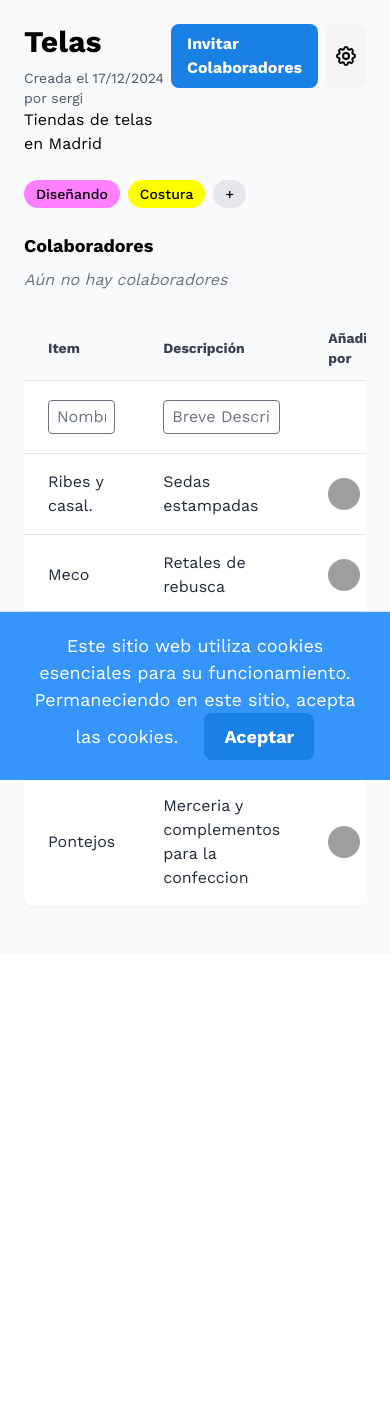
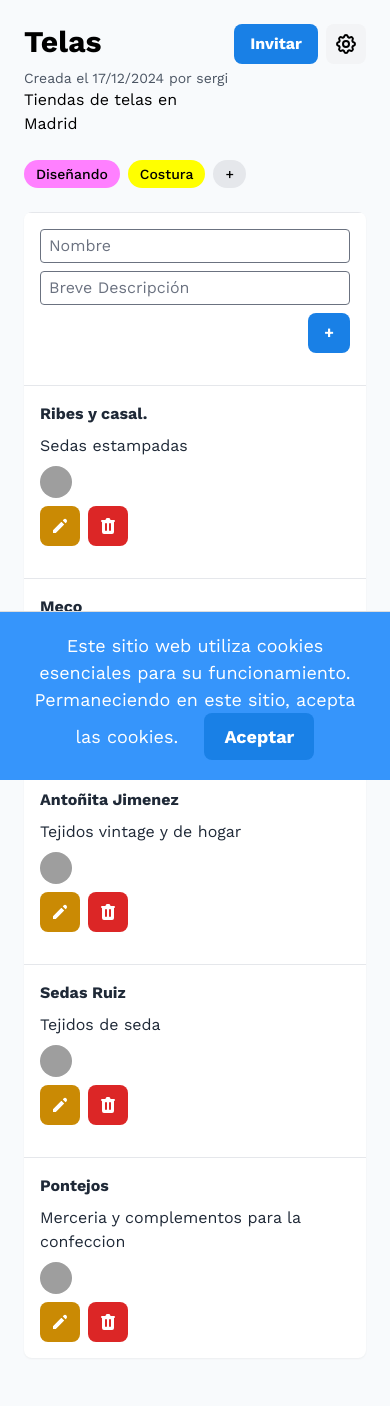
Before and after one commit to SergioP-S/Django-TFC, a Django app: page /lists/3/ in a window 390 px wide. Shown: the part 64-1470 px from the top of the page. Before the commit the page ends 971 px from the top, so only its background shows below. Run offline with Django 5.2, Linux system fonts and the light colour scheme; a user stored in the database is signed in; data comes from the database, SQL or seed files in the repository; both versions use the stored data as it was after the commit; some libraries are stand-ins or nearby versions; grey boxes are pictures that could not be loaded.

Commit message:
Añadidos nuevos íconos SVG y mejoras en las plantillas de verificación de correo y restablecimiento de contraseña. Se actualizó el formulario de modificación de listas para permitir descripciones opcionales y se ajustó la lógica de verificación de correo para usuarios autenticados.

```diff
--- a/DJANGO-TAREAS/auth_app/templates/reset_password_confirm.html
+++ b/DJANGO-TAREAS/auth_app/templates/reset_password_confirm.html
@@ -1,16 +1,16 @@
 {% extends "base.html" %}
 
 {% block content %}
-<div class="container mx-auto py-10 flex justify-center items-center min-h-screen">
+<div class="container mx-auto py-10 flex justify-center items-center">
     <div class="bg-white rounded-lg shadow-md p-6 w-full max-w-md">
-        <h2 class="text-[#0e141b] text-2xl font-bold mb-4">Set New Password</h2>
+        <h2 class="text-[#0e141b] text-2xl font-bold mb-4">Reestablecer Contraseña</h2>
         {% if error %}
             <p class="text-red-600 mb-4">{{ error }}</p>
         {% else %}
             <form method="post">
                 {% csrf_token %}
                 {{ form.as_p }}
-                <button class="bg-[#1980e6] text-white font-bold py-2 px-4 rounded-lg w-full mt-4" type="submit">Set New Password</button>
+                <button class="bg-[#1980e6] text-white font-bold py-2 px-4 rounded-lg w-full mt-4" type="submit">Cambiar</button>
             </form>
         {% endif %}
     </div>
--- a/DJANGO-TAREAS/auth_app/views.py
+++ b/DJANGO-TAREAS/auth_app/views.py
@@ -160,6 +160,8 @@ def signin(request):
 
 
 def verify_mail(request):
+    if request.user.is_authenticated:
+        raise Http404("Page not found")
     key = request.GET.get('key')
     if key and key == request.session.get('verification_key'):
         expiration_date = datetime.fromisoformat(request.session.get('expiration_date'))
--- a/DJANGO-TAREAS/lists/forms.py
+++ b/DJANGO-TAREAS/lists/forms.py
@@ -26,7 +26,7 @@ class ModifyListForm(ModelForm):
         fields = ['name', 'description', 'is_public']
         widgets = {
             'name': TextInput(attrs={'placeholder': 'Nombre de la lista', 'class': 'w-full p-2 border rounded'}),
-            'description': TextInput(attrs={'placeholder': 'Descripción', 'class': 'w-full p-2 border rounded'}),
+            'description': TextInput(attrs={'placeholder': 'Descripción (opcional)', 'class': 'w-full p-2 border rounded'}),
             'is_public': CheckboxInput(attrs={'class': 'mr-2'}),
         }
 
--- a/DJANGO-TAREAS/lists/models.py
+++ b/DJANGO-TAREAS/lists/models.py
@@ -30,7 +30,7 @@ class List(models.Model):
         __str__: Returns a string representation of the list, including its name and the username of its creator.
     """
     name = models.CharField(max_length=50)
-    description = models.CharField(max_length=256)
+    description = models.CharField(max_length=256, blank=True, null=True)
     creator = models.ForeignKey(User, on_delete=models.CASCADE, related_name="created_lists")
     created_on = models.DateTimeField(auto_now_add=True)
     collaborators = models.ManyToManyField(User, related_name="collaborated_lists", blank=True)
--- a/DJANGO-TAREAS/lists/templates/create_list.html
+++ b/DJANGO-TAREAS/lists/templates/create_list.html
@@ -1,7 +1,7 @@
 {% extends 'base.html' %}
 
 {% block content %}
-<div class="container mx-auto py-10 flex justify-center items-center">
+<div class="container mx-auto py-10 flex justify-center items-center px-4 sm:px-6 lg:px-8">
     <div class="bg-white rounded-lg shadow-md p-6 w-full max-w-lg">
         <h1 class="text-[#0e141b] text-2xl font-bold mb-4">Crear Lista</h1>
         <p class="text-[#4e7397] mb-4">Tu familia o amigos podrán añadir items, o consultar los que ya estén.</p>
--- a/DJANGO-TAREAS/lists/templates/list_details.html
+++ b/DJANGO-TAREAS/lists/templates/list_details.html
@@ -17,7 +17,7 @@
         {% if request.user == list.creator or request.user in list.collaborators.all %}
         <div class="flex gap-2">
             <a class="bg-[#1980e6] text-white font-bold py-2 px-4 rounded-lg flex items-center justify-center" href="#" id="share-list-button">
-                Invitar Colaboradores
+                Invitar
             </a>
             <button class="bg-gray-100 hover:bg-gray-200 p-2 rounded-lg" id="toggle-admin-panel">
                 <svg xmlns="http://www.w3.org/2000/svg" class="h-6 w-6" fill="none" viewBox="0 0 24 24" stroke="currentColor">
@@ -41,45 +41,17 @@
         {% endif %}
     </div>
 
-
     <div id="add-tag-form" class="hidden mb-6">
         <form action="/lists/{{list.id}}/add_tag/" method="post" class="flex items-center gap-2">
             {% csrf_token %}
             <input type="text" name="name" placeholder="Nombre del Tag" class="border rounded px-2 py-1">
-            <select name="color" class="border rounded px-2 py-1">
-                <option value="#FF0000" style="background-color: #FF0000; color: white;">Rojo</option>
-                <option value="#00FF00" style="background-color: #00FF00; color: black;">Verde</option>
-                <option value="#0000FF" style="background-color: #0000FF; color: white;">Azul</option>
-                <option value="#FFFF00" style="background-color: #FFFF00; color: black;">Amarillo</option>
-                <option value="#FFA500" style="background-color: #FFA500; color: black;">Naranja</option>
-                <option value="#FFC0CB" style="background-color: #FF80FF; color: black;">Rosa</option>
-                <option value="#800080" style="background-color: #800080; color: white;">Morado</option>
-                <option value="#00FFFF" style="background-color: #00FFFF; color: black;">Cian</option>
-            </select>
+            <input type="color" name="color" class="border rounded px-2 py-1">
             <button type="submit" class="bg-[#1980e6] text-white font-bold py-2 px-4 rounded-lg">Añadir</button>
         </form>
     </div>
 
-    <div class="mb-6">
-        <h3 class="text-lg font-bold mb-2">Colaboradores</h3>
-        <div class="flex items-center space-x-2">
-            {% if list.collaborators.count == 0 %}
-                <span class="text-gray-500 italic">Aún no hay colaboradores</span>
-            {% else %}
-                {% for collaborator in list.collaborators.all|slice:":5" %}
-                    <a href="{% url 'user_details' collaborator.username %}" title="{{ collaborator.username }}">
-                        <img src="{{ collaborator.profile.pic.url }}" class="rounded-full w-10 h-10" alt="{{ collaborator.username }}">
-                    </a>
-                {% endfor %}
-                {% if list.collaborators.count > 5 %}
-                    <span class="rounded-full w-10 h-10 bg-gray-200 flex items-center justify-center text-gray-600 cursor-pointer" id="more-collaborators">+{{ list.collaborators.count|add:"-5" }}</span>
-                {% endif %}
-            {% endif %}
-        </div>
-    </div>
-
-
     <div class="bg-white shadow-sm rounded-lg overflow-hidden mb-6" id="items-container">
+        <div class="hidden sm:block">
             <table class="table-auto w-full text-left">
                 <thead>
                     <tr class="bg-gray-50">
@@ -98,7 +70,7 @@
                                 <input type="text" name="name" placeholder="Nombre" class="w-full border rounded px-2 py-1">
                             </td>
                             <td class="px-6 py-4 text-gray-800">
-                            <input type="text" name="description" placeholder="Breve Descripción (opcional)" class="w-full border rounded px-2 py-1">
+                                <input type="text" name="description" placeholder="Breve Descripción" class="w-full border rounded px-2 py-1">
                             </td>
                             <td class="px-6 py-4 text-gray-800">
 
@@ -116,7 +88,7 @@
                         {% for item in items %}
                             <tr id="item-row-{{ item.id }}" class="border-t hover:bg-gray-50">
                                 <td class="px-6 py-4 text-gray-800">{{ item.name }}</td>
-                            <td class="px-6 py-4 text-gray-800">{{ item.description|default_if_none:"" }}</td>
+                                <td class="px-6 py-4 text-gray-800">{{ item.description|default:"" }}</td>
                                 <td class="px-6 py-4 text-gray-800">
                                     <a href="{% url 'user_details' item.added_by.username %}" class="flex items-center">
                                         <img src="{{ item.added_by.profile.pic.url }}" class="w-8 h-8 rounded-full mr-2" alt="{{item.added_by.username}}">
@@ -152,7 +124,7 @@
                                         <input type="text" name="name" value="{{ item.name }}" class="w-full border rounded px-2 py-1">
                                     </td>
                                     <td class="px-6 py-4 text-gray-800">
-                                    <input type="text" name="description" value="{{ item.description|default_if_none:"" }}" class="w-full border rounded px-2 py-1">
+                                        <input type="text" name="description" value="{{ item.description }}" class="w-full border rounded px-2 py-1">
                                     </td>
                                     <td class="px-6 py-4 text-gray-800">
 
@@ -177,6 +149,86 @@
                     {% endif %}
                 </tbody>
             </table>
+        </div>
+        <div class="block sm:hidden">
+            <div class="space-y-4">
+                <div class="border-t hover:bg-gray-50 p-4">
+                    <!-- Add item form -->
+                    <form action="/lists/{{list.id}}/add_item/" method="post">
+                        {% csrf_token %}
+                        <div class="mb-2">
+                            <input type="text" name="name" placeholder="Nombre" class="w-full border rounded px-2 py-1">
+                        </div>
+                        <div class="mb-2">
+                            <input type="text" name="description" placeholder="Breve Descripción" class="w-full border rounded px-2 py-1">
+                        </div>
+                        <div class="flex justify-end">
+                            <button type="submit" class="bg-[#1980e6] text-white font-bold py-2 px-4 rounded-lg">+</button>
+                        </div>
+                    </form>
+                </div>
+                {% if items|length == 0 %}
+                    <div class="text-gray-500 text-center italic">
+                        ¡Añade tu primer item!
+                    </div>
+                {% else %}
+                    {% for item in items %}
+                        <div id="item-info-{{ item.id }}" class="border-t hover:bg-gray-50 p-4">
+                            <div class="mb-2 text-gray-800 font-bold">{{ item.name }}</div>
+                            <div class="mb-2 text-gray-800">{{ item.description|default:"" }}</div>
+                            <div class="mb-2 text-gray-800">
+                                <a href="{% url 'user_details' item.added_by.username %}" class="flex items-center">
+                                    <img src="{{ item.added_by.profile.pic.url }}" class="w-8 h-8 rounded-full mr-2" alt="{{item.added_by.username}}">
+
+                                </a>
+                            </div>
+                            <div class="flex gap-2">
+                                {% if item.added_by == request.user %}
+                                    <button class="bg-yellow-600 text-white font-bold py-2 rounded-lg h-10 w-10 flex items-center justify-center" title="Editar" onclick="showModifyForm({{ item.id }})">
+                                        <svg xmlns="http://www.w3.org/2000/svg" class="h-5 w-5" viewBox="0 0 20 20" fill="currentColor">
+                                            <path d="M13.586 3.586a2 2 0 112.828 2.828l-.793.793-2.828-2.828.793-.793zM11.379 5.793L3 14.172V17h2.828l8.38-8.379-2.83-2.828z" />
+                                        </svg>
+                                    </button>
+                                {% endif %}
+                                {% if item.added_by == request.user or list.creator == request.user %}
+                                    <form class="inline-block" action="{% url 'delete_item' list_id=list.id item_id=item.id %}" method="post" onsubmit="return confirmSend(event, this, '¿Quieres eliminar este item?')">
+                                        {% csrf_token %}
+                                        <button class="bg-red-600 text-white font-bold py-2 rounded-lg h-10 w-10 flex items-center justify-center" title="Borrar">
+                                            <svg xmlns="http://www.w3.org/2000/svg" class="h-5 w-5" viewBox="0 0 20 20" fill="currentColor">
+                                                <path fill-rule="evenodd" d="M9 2a1 1 0 00-.894.553L7.382 4H4a1 1 0 000 2v10a2 2 0 002 2h8a2 2 0 002-2V6a1 1 0 100-2h-3.382l-.724-1.447A1 1 0 0011 2H9zM7 8a1 1 0 012 0v6a1 1 0 11-2 0V8zm5-1a1 1 0 00-1 1v6a1 1 0 102 0V8a1 1 0 00-1-1z" clip-rule="evenodd" />
+                                            </svg>
+                                        </button>
+                                    </form>
+                                {% endif %}
+                            </div>
+                        </div>
+                        <div id="modify-form-{{ item.id }}-sm" class="hidden border-t hover:bg-gray-50 p-4">
+                            <form action="{% url 'modify_item' list_id=list.id item_id=item.id %}" method="post">
+                                {% csrf_token %}
+                                <div class="mb-2">
+                                    <input type="text" name="name" value="{{ item.name }}" class="w-full border rounded px-2 py-1">
+                                </div>
+                                <div class="mb-2">
+                                    <input type="text" name="description" value="{{ item.description }}" class="w-full border rounded px-2 py-1">
+                                </div>
+                                <div class="flex gap-2">
+                                    <button type="submit" class="bg-green-500 text-white font-bold py-2 rounded-lg h-10 w-10 flex items-center justify-center" title="Guardar cambios">
+                                        <svg xmlns="http://www.w3.org/2000/svg" class="h-5 w-5" viewBox="0 0 20 20" fill="currentColor">
+                                            <path fill-rule="evenodd" d="M10 18a8 8 0 100-16 8 8 0 000 16zm-1.707-7.707a1 1 0 011.414 0L10 11.586l2.293-2.293a1 1 0 111.414 1.414l-3 3a1 1 0 01-1.414 0l-1.5-1.5a1 1 0 010-1.414z" clip-rule="evenodd" />
+                                        </svg>
+                                    </button>
+                                    <button type="button" class="bg-red-500 text-white font-bold py-2 rounded-lg h-10 w-10 flex items-center justify-center" onclick="hideModifyForm({{ item.id }})" title="Descartar cambios">
+                                        <svg xmlns="http://www.w3.org/2000/svg" class="h-5 w-5" viewBox="0 0 20 20" fill="currentColor">
+                                            <path fill-rule="evenodd" d="M10 18a8 8 0 100-16 8 8 0 000 16zm3.707-10.707a1 1 0 00-1.414-1.414L10 8.586 7.707 6.293a1 1 0 00-1.414 1.414L8.586 10l-2.293 2.293a1 1 0 001.414 1.414L10 11.414l2.293 2.293a1 1 0 001.414-1.414L11.414 10l2.293-2.293z" clip-rule="evenodd" />
+                                        </svg>
+                                    </button>
+                                </div>
+                            </form>
+                        </div>
+                    {% endfor %}
+                {% endif %}
+            </div>
+        </div>
     </div>
 
     <div id="admin-panel" class="hidden bg-white shadow-sm rounded-lg p-6">
@@ -207,13 +259,6 @@
                     </button>
                 </form>
             </div>
-        {% elif request.user in list.collaborators.all %}
-            <form method="POST" action="{% url 'leave_list' list_id=list.id %}" onsubmit="return confirmSend(event, this, '¿Quieres dejar de colaborar en esta lista?')">
-                {% csrf_token %}
-                <button type="submit" class="w-full bg-red-100 hover:bg-red-200 text-red-800 font-semibold py-2 px-4 rounded-lg">
-                    Dejar de Colaborar
-                </button>
-            </form>
         {% else %}
             <p class="text-red-600">No tienes permisos para realizar esta acción</p>
         {% endif %}
@@ -249,11 +294,15 @@ document.addEventListener('DOMContentLoaded', function() {
     window.showModifyForm = function(itemId) {
         document.getElementById('item-row-' + itemId).classList.add('hidden');
         document.getElementById('modify-form-' + itemId).classList.remove('hidden');
+        document.getElementById('item-info-' + itemId).classList.add('hidden');
+        document.getElementById('modify-form-' + itemId + '-sm').classList.remove('hidden');
     };
 
     window.hideModifyForm = function(itemId) {
         document.getElementById('item-row-' + itemId).classList.remove('hidden');
         document.getElementById('modify-form-' + itemId).classList.add('hidden');
+        document.getElementById('item-info-' + itemId).classList.remove('hidden');
+        document.getElementById('modify-form-' + itemId + '-sm').classList.add('hidden');
     };
 
     window.confirmSend = function(event, form, message) {
@@ -281,7 +330,7 @@ document.addEventListener('DOMContentLoaded', function() {
             .then(response => response.json())
             .then(data => {
                 Swal.fire({
-                    title: 'Compartir Lista',
+                    title: 'Invita colaboradores',
                     html: `
                         <div class="flex justify-center mb-4">
                             <button onclick="copyToClipboard('${data.share_url}')" class="bg-blue-500 hover:bg-blue-600 text-white font-bold py-2 px-4 rounded-lg transition duration-200">
@@ -338,9 +387,10 @@ document.addEventListener('DOMContentLoaded', function() {
                             <input type="text" name="name" value="${data.name}" class="w-full border rounded px-2 py-1 mb-2" placeholder="Nombre de la Lista">
                             <textarea name="description" class="w-full border rounded px-2 py-1 mb-2" placeholder="Descripción">${data.description}</textarea>
                             <div class="flex items-center mb-2">
-                                <input type="checkbox" name="is_public" id="is_public" ${data.is_public ? 'checked' : ''}>
-                                <label for="is_public" class="ml-2">Lista Pública</label>
+                                <input type="checkbox" name="is_public" id="is_public" ${data.is_public ? 'checked' : ''} class="mr-2">
+                                <label for="is_public">Lista Pública</label>
                             </div>
+                            <p class="text-red-600 text-sm mb-2">Advertencia: Cualquier usuario podrá ver la lista y su contenido si esta es pública.</p>
                             <div id="tags-container">${tagsHtml}</div>
                             <button type="submit" class="bg-green-500 text-white font-bold py-2 px-4 rounded-lg">Guardar Cambios</button>
                         </form>
@@ -407,33 +457,6 @@ document.addEventListener('DOMContentLoaded', function() {
             }
         });
     };
-
-    const moreCollaboratorsButton = document.getElementById('more-collaborators');
-    if (moreCollaboratorsButton) {
-        moreCollaboratorsButton.addEventListener('click', function() {
-            fetch("{% url 'get_collaborators' list_id=list.id %}")
-                .then(response => response.json())
-                .then(data => {
-                    let collaboratorsHtml = '';
-                    data.collaborators.forEach(collaborator => {
-                        collaboratorsHtml += `
-                            <div class="flex items-center mb-2">
-                                <img src="${collaborator.profile_pic}" class="rounded-full w-10 h-10 mr-2" alt="${collaborator.username}">
-                                <span>${collaborator.username}</span>
-                            </div>
-                        `;
-                    });
-
-                    Swal.fire({
-                        title: 'Colaboradores',
-                        html: collaboratorsHtml,
-                        showCloseButton: true,
-                        focusConfirm: false,
-                        confirmButtonText: 'Cerrar'
-                    });
-                });
-        });
-    }
 });
 </script>
 {% endblock %}
--- a/DJANGO-TAREAS/lists/views.py
+++ b/DJANGO-TAREAS/lists/views.py
@@ -244,12 +244,10 @@ def modify_list(request, list_id):
             try:
                 form = ModifyListForm(request.POST, instance=list)
                 if form.is_valid():
-                    modified_list = form.save(commit=False)  # No se guarda aún en la base de datos
-                    modified_list.name = form.cleaned_data['name']  # Actualiza el nombre
-                    modified_list.description = form.cleaned_data['description']  # Actualiza la descripción
-                    modified_list.save()  # Guarda finalmente en la base de datos
-                    modified_list.is_public = form.cleaned_data['is_public']  # Actualiza el estado público/privado
-                    modified_list.save()  # Guarda finalmente en la base de datos
+                    modified_list = form.save(commit=False)
+                    modified_list.is_public = form.cleaned_data['is_public']
+                    modified_list.description = form.cleaned_data['description'] or ""
+                    modified_list.save()
                     return redirect(f'/lists/{list_id}/')
             except Exception as e:
                 return render(request, 'modify_list.html', {
@@ -648,6 +646,7 @@ def get_list_details(request, list_id):
     list_data = {
         'name': list_obj.name,
         'description': list_obj.description,
+        'is_public': list_obj.is_public,
         'tags': tags_data
     }
     return JsonResponse(list_data)
```
Also changed, not shown: DJANGO-TAREAS/auth_app/templates/home.html (+7 -4 lines), DJANGO-TAREAS/auth_app/templates/verify_mail.html (+10 -15 lines), DJANGO-TAREAS/lists/templates/lists.html (+17 -13 lines), DJANGO-TAREAS/db.sqlite3, DJANGO-TAREAS/media/icons/check.svg (added), DJANGO-TAREAS/media/icons/edit-pencil.svg (added), DJANGO-TAREAS/media/icons/search.svg (added), DJANGO-TAREAS/media/icons/trash-solid.svg (added), DJANGO-TAREAS/media/icons/xmark.svg (added). Lines whose indentation alone changed are shown as unchanged.
